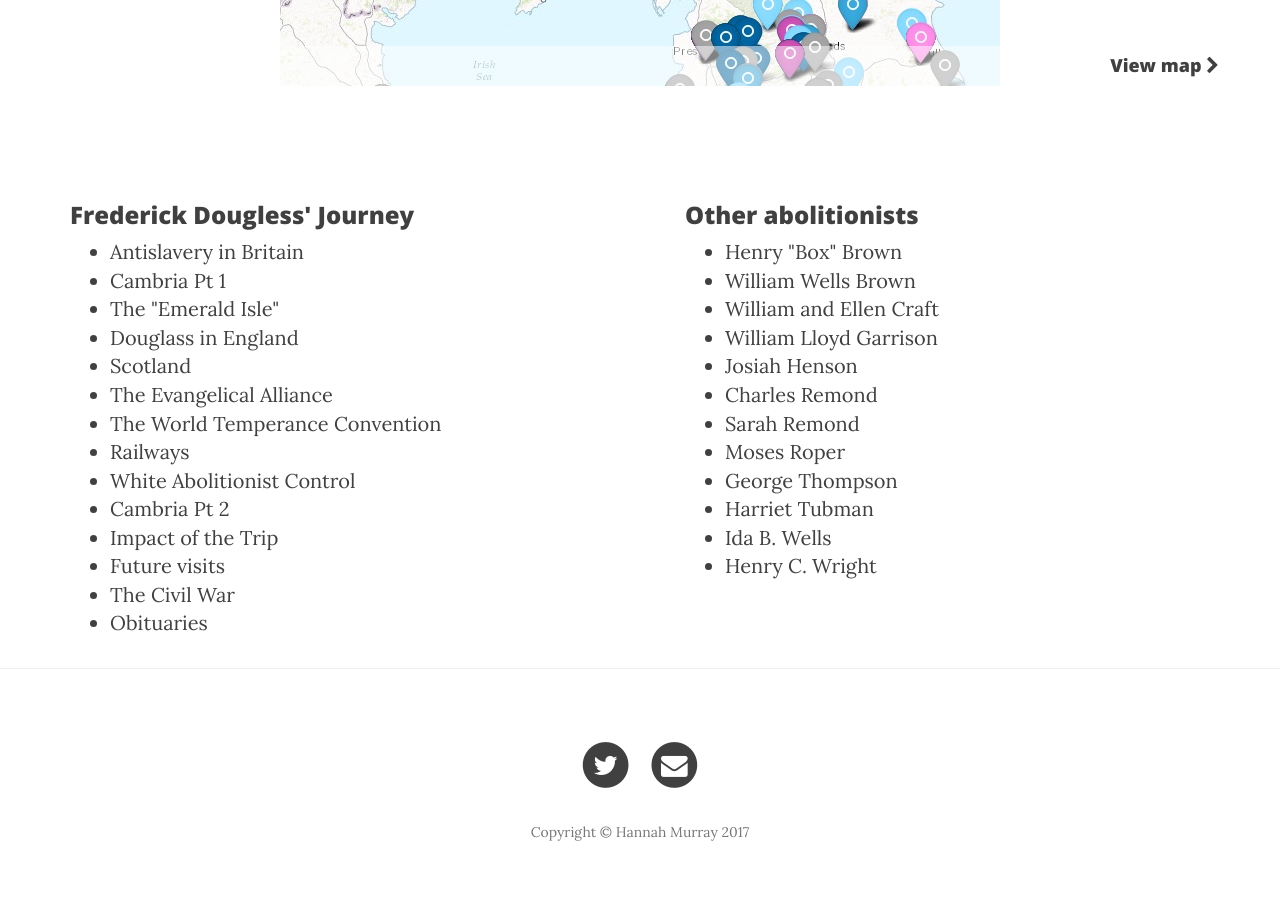
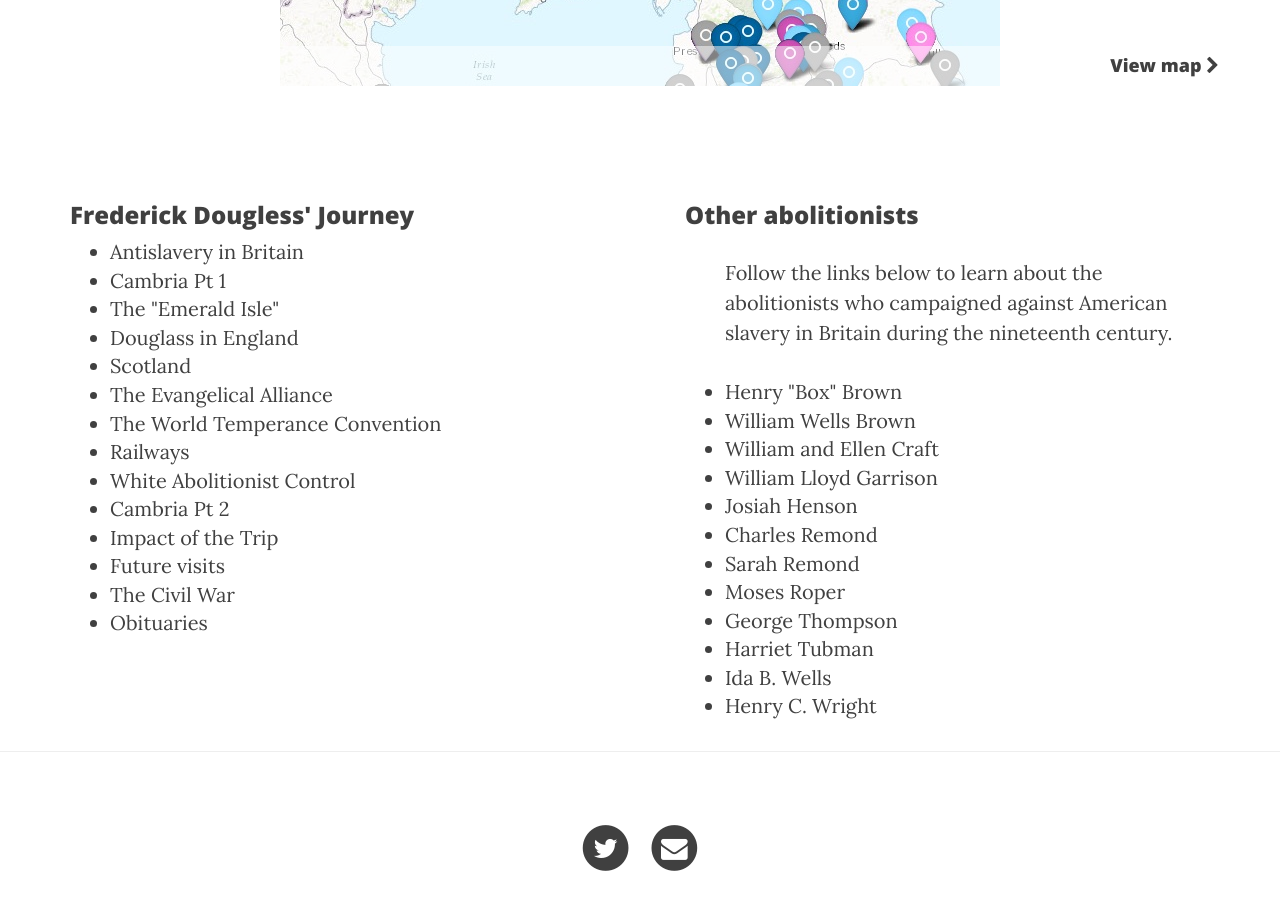
Before and after one commit to FDUK/fduk.github.io, a Jekyll site: the page built from index.html, in a window 1280 px wide and 900 px high, scrolled down 1663 px. Built offline with Jekyll 4.4.1, drawn with Linux system fonts in a browser that asks for light colours; nearby versions of some CDN libraries; the list of posts is cut into pages by our own code.

Commit message:
Update index.html

```diff
--- a/index.html
+++ b/index.html
@@ -91,6 +91,8 @@
              <div class="col-md-6">
                 <h3 style="padding-top: 4em">Other abolitionists</h3>
                 <ul class="sidenav">
+                <p>Follow the links below to learn about the abolitionists who campaigned against American slavery in Britain during the nineteenth century.</p>
+
                     {% comment %}
                       Generates nav of pages with `layout: abolitionist` in the front-matter (ie JUST abolitionist pages)
                       Plus excludes pages without title
```
